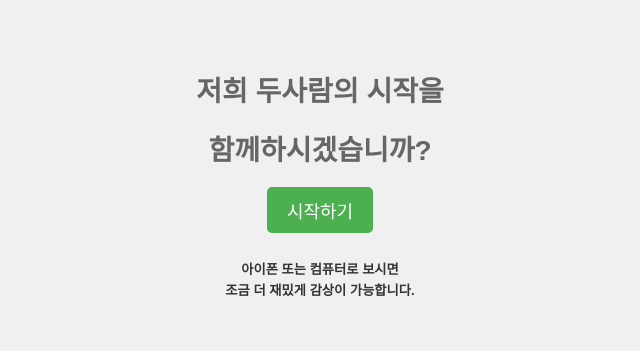
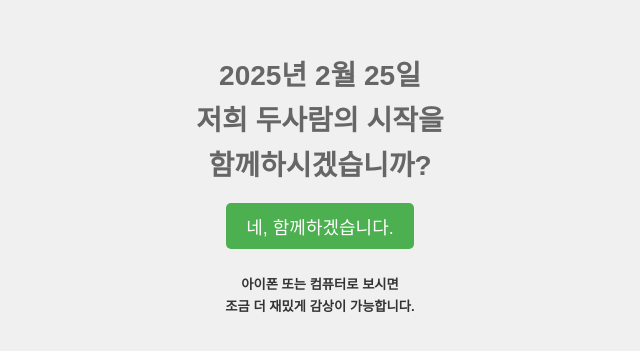
Before and after one commit to Chrois27/OUR-WEDDING-INVITATION, a React (Vite) app in the folder our-wedding-invitation/: page / in a window 1280 px wide. Shown: the part 221-572 px from the top of the page, without its empty margins (320-960 px from the left). Built offline with nearby package versions, Linux system fonts and the light colour scheme; a web font is replaced by a local one.

Commit message:
1.24.1024

```diff
--- a/our-wedding-invitation/src/components/LoadingScreen/LoadingScreen.tsx
+++ b/our-wedding-invitation/src/components/LoadingScreen/LoadingScreen.tsx
@@ -76,11 +76,13 @@ const LoadingScreen: React.FC<LoadingScreenProps> = ({ onStart }) => {
       ) : (
         <div className={styles.startContainer}>
           <div className={styles.startInfo}>
-            <h1>저희 두사람의 시작을 </h1>
-            <h1>함께하시겠습니까?</h1>
+            <h1>
+            2025년 2월 25일<br/>
+            저희 두사람의 시작을<br/>
+            함께하시겠습니까?</h1>
           </div>
           <button className={styles.startButton} onClick={handleStart}>
-            시작하기
+            네, 함께하겠습니다.
           </button>
           <br/>
           <h5>아이폰 또는 컴퓨터로 보시면 <br/>조금 더 재밌게 감상이 가능합니다.</h5>
```
